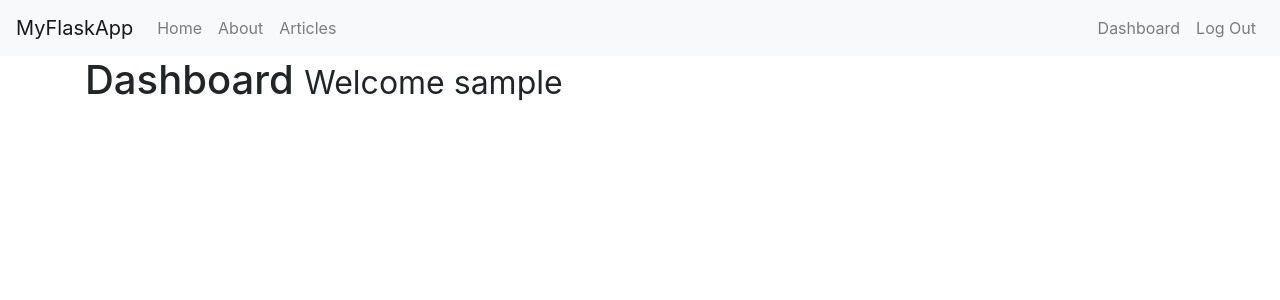
After one commit to williamlhelton/traversy-webdev, a Flask app: page /dashboard in a window 1280 px wide. The commit adds this page. Shown: the top 300 px of the page. Run offline with Flask 2, Linux system fonts and the light colour scheme; the visitor is signed in with stand-in values (Sample User, id 1); some libraries are stand-ins or nearby versions.

Commit message:
more flask tutorials

```diff
--- a/flask/01-crashcourse/app.py
+++ b/flask/01-crashcourse/app.py
@@ -3,6 +3,7 @@ from data import Articles
 from flask_mysqldb import MySQL
 from wtforms import Form, StringField, TextAreaField, PasswordField, validators
 from passlib.hash import sha256_crypt
+from functools import wraps
 
 app = Flask(__name__)
 
@@ -17,22 +18,27 @@ mysql = MySQL(app)
 
 Articles = Articles()
 
+# Index
 @app.route('/')
 def index():
     return render_template('home.html')
 
+# About
 @app.route('/about')
 def about():
     return render_template('about.html')
 
+# Articles
 @app.route('/articles')
 def articles():
     return render_template('articles.html', articles = Articles)
 
+# Single Article
 @app.route('/article/<string:id>/')
 def article(id):
     return render_template('article.html', id = id)
 
+# Register Form Class
 class RegisterForm(Form):
     name = StringField('Name', [validators.Length(min=1, max=50)])
     username = StringField('Username', [validators.Length(min=4, max=25)])
@@ -43,6 +49,7 @@ class RegisterForm(Form):
     ])
     confirm = PasswordField('Confirm Password')
 
+# User register
 @app.route('/register', methods=['GET', 'POST'])
 def register():
     form = RegisterForm(request.form)
@@ -54,7 +61,6 @@ def register():
 
         # create cursor
         cur = mysql.connection.cursor()
-
         cur.execute("INSERT INTO users(name, email, username, password) VALUES(%s, %s, %s, %s)", (name, email, username, password))
         mysql.connection.commit()
         cur.close()
@@ -64,6 +70,70 @@ def register():
         return redirect(url_for('login'))
     return render_template('register.html', form=form)
 
+# User login
+@app.route('/login', methods=['GET', 'POST'])
+def login():
+    if request.method == 'POST':
+        # Get form fields
+        username = request.form['username']
+        password_candidate = request.form['password']
+
+        # Create database cursor
+        cur = mysql.connection.cursor()
+
+        # Get user by username
+        result = cur.execute("SELECT * FROM users WHERE username = %s", [username])
+
+        # If username found
+        if result > 0:
+            # Get stored hash
+            data = cur.fetchone()
+            password = data['password']
+
+            # Compare passwords
+            if sha256_crypt.verify(password_candidate, password):
+                # Passed, create session variables
+                session['logged_in'] = True
+                session['username'] = username
+
+                flash('You are now logged in', 'success')
+                return redirect(url_for('dashboard'))
+            else:
+                error = 'Invalid login'
+                return render_template('login.html', error=error)
+            # Close connection
+            cur.close()
+        # Else username not found
+        else:
+            error = 'Username not found'
+            return render_template('login.html', error=error)
+    return render_template('login.html')
+
+# Check if user logged in
+def is_logged_in(f):
+    @wraps(f)
+    def wrap(*args, **kwargs):
+        if 'logged_in' in session:
+            return f(*args, **kwargs)
+        else:
+            flash('Unauthorized, Please Log In', 'warning')
+            return redirect(url_for('login'))
+    return wrap
+
+# Logout
+@app.route('/logout')
+@is_logged_in
+def logout():
+    session.clear()
+    flash('You are now logged out', 'success')
+    return redirect(url_for('login'))
+
+# Dashboard
+@app.route('/dashboard')
+@is_logged_in
+def dashboard():
+    return render_template('dashboard.html')
+
 if __name__ == '__main__':
     app.secret_key='secret123'
     app.run(debug=True)
--- /dev/null
+++ b/flask/01-crashcourse/templates/dashboard.html
@@ -0,0 +1,5 @@
+{% extends 'layout.html' %}
+
+{% block body %}
+    <h1>Dashboard <small>Welcome {{session.username}}</small></h1>
+{% endblock %}
--- a/flask/01-crashcourse/templates/includes/_messages.html
+++ b/flask/01-crashcourse/templates/includes/_messages.html
@@ -5,3 +5,11 @@
     {% endfor %}
   {% endif %}
 {% endwith %}
+
+{% if error %}
+  <div class="alert alert-danger">{{ error }}</div>
+{% endif %}
+
+{% if msg %}
+  <div class="alert alert-success">{{ msg }}</div>
+{% endif %}
--- a/flask/01-crashcourse/templates/includes/_navbar.html
+++ b/flask/01-crashcourse/templates/includes/_navbar.html
@@ -18,9 +18,21 @@
         </ul>
 
         <ul class="navbar-nav navbar-right">
+            {% if session.logged_in %}
+            <li class="nav-item">
+                <a class="nav-link" href="/dashboard">Dashboard</a>
+            </li>
+            <li class="nav-item">
+                <a class="nav-link" href="/logout">Log Out</a>
+            </li>
+            {% else %}
             <li class="nav-item">
                 <a class="nav-link" href="/register">Register</a>
             </li>
+            <li class="nav-item">
+                <a class="nav-link" href="/login">Login</a>
+            </li>
+            {% endif %}
         </ul>
     </div>
 </nav>
--- a/flask/01-crashcourse/templates/layout.html
+++ b/flask/01-crashcourse/templates/layout.html
@@ -13,6 +13,7 @@
         {% include 'includes/_messages.html' %}
         {% block body %}{% endblock %}
     </div>
+    <script src="https://ajax.googleapis.com/ajax/libs/jquery/3.3.1/jquery.min.js"></script>
     <script src="https://maxcdn.bootstrapcdn.com/bootstrap/4.0.0/js/bootstrap.min.js"></script>
 </body>
 </html>
```
Also changed, not shown: flask/01-crashcourse/templates/login.html (added, +16 -0 lines).
